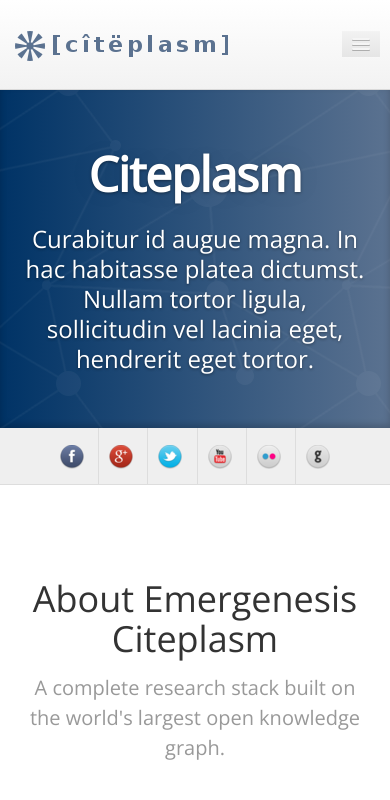
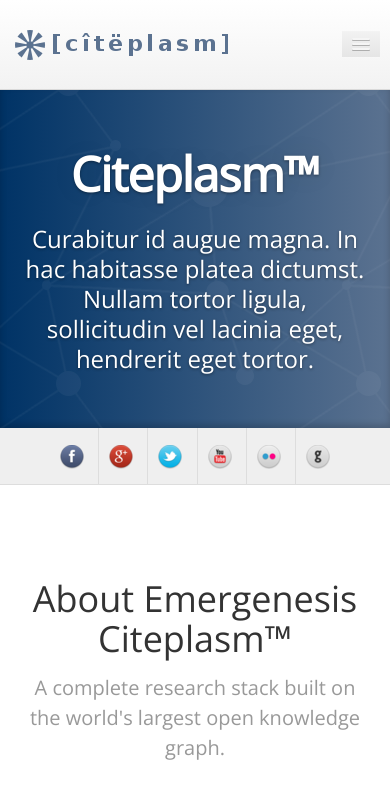
Before and after one commit to emergenesis/citeplasm.org, a plain HTML site: page index.html in a window 390 px wide. Shown: the top 800 px of the page. Drawn offline with nearby package versions, Linux system fonts and the light colour scheme.

Commit message:
Fixed responsive header height abnormalities

```diff
--- a/index.html
+++ b/index.html
@@ -23,7 +23,6 @@
 
                     <!-- Be sure to leave the brand out there if you want it shown -->
                     <a class="brand" href="#">
-                        <img src="images/logo.png" alt="Citeplasm" />
                     </a>
 
                     <!-- Everything you want hidden at 940px or less, place within here -->
@@ -42,7 +41,7 @@
 
         <div id="home" class="jumbotron">
             <div class="container">
-                <h1>Citeplasm</h1>
+                <h1>Citeplasm&trade;</h1>
                 <p>
                     Curabitur id augue magna. In hac habitasse platea dictumst.
                     Nullam tortor ligula, sollicitudin vel lacinia eget,
@@ -84,7 +83,7 @@
 
         <section class="marketing" id="about">
             <div class="container">
-                <h1>About Emergenesis Citeplasm</h1>
+                <h1>About Emergenesis Citeplasm&trade;</h1>
                 <h2>A complete research stack built on the world's largest open knowledge graph.</h2>
 
                 <div class="row highlights">
--- a/stylesheets/main.less
+++ b/stylesheets/main.less
@@ -39,8 +39,13 @@ body {
 .navbar-inner {
 
     .brand {
+        height: 30px;
+        width: 215px;
         padding: 0;
         margin-top: 25px;
+        margin-bottom: 25px;
+        background-image: url("/images/logo.png");
+        background-repeat: no-repeat;
     }
 }
 
--- a/stylesheets/responsive.less
+++ b/stylesheets/responsive.less
@@ -11,9 +11,13 @@
         .brand {
             padding: 0;
             margin-top: 25px;
+            margin-bottom: 25px;
             margin-left: 10px;
-            background-image: none;
         }
+    }
+
+    .navbar-fixed-top {
+        margin-bottom: 0;
     }
 }
 
@@ -24,7 +28,6 @@
     /* Widen the jumbotron to fill body padding */
     .jumbotron {
         padding: 40px 20px;
-        margin-top: -20px; /* Offset bottom margin on .navbar */
         margin-right: -20px;
         margin-left: -20px;
 
```
Also changed, not shown: stylesheets/main.css, stylesheets/responsive.css.
